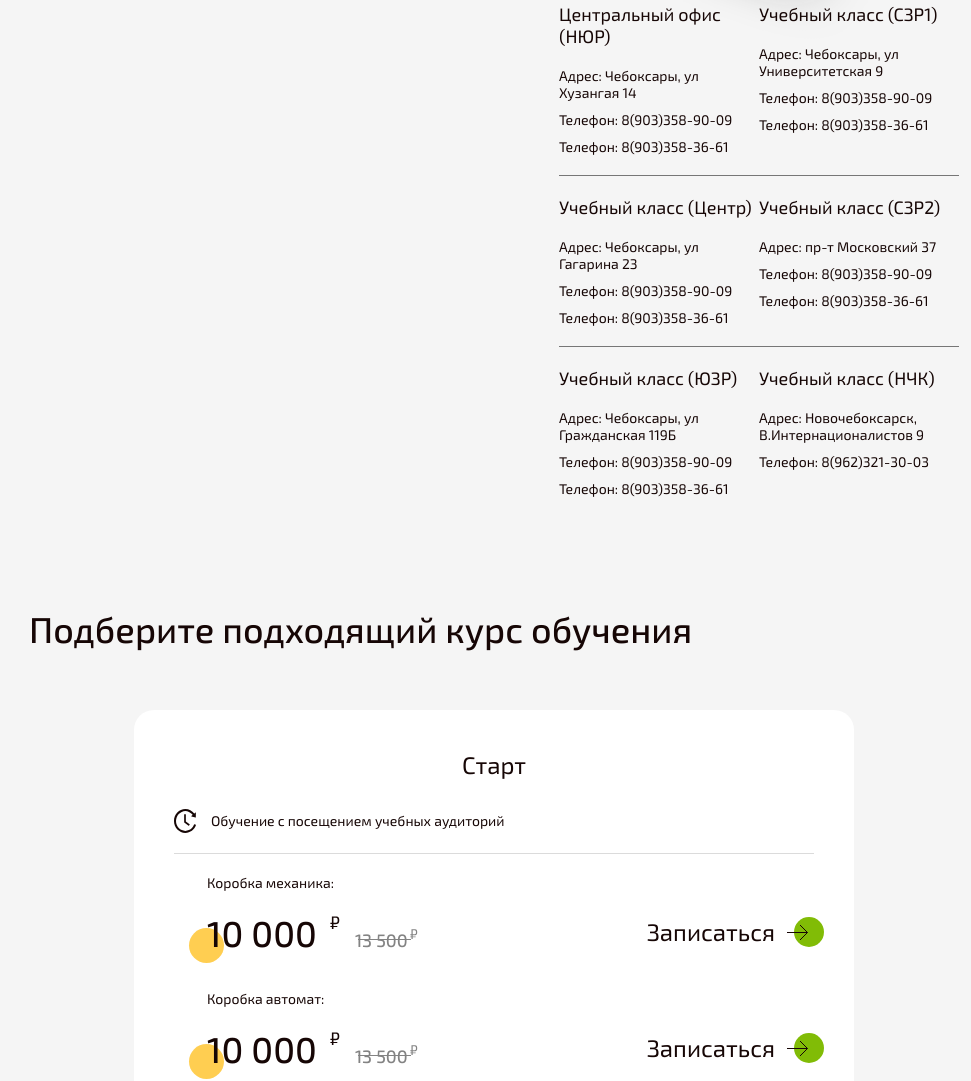
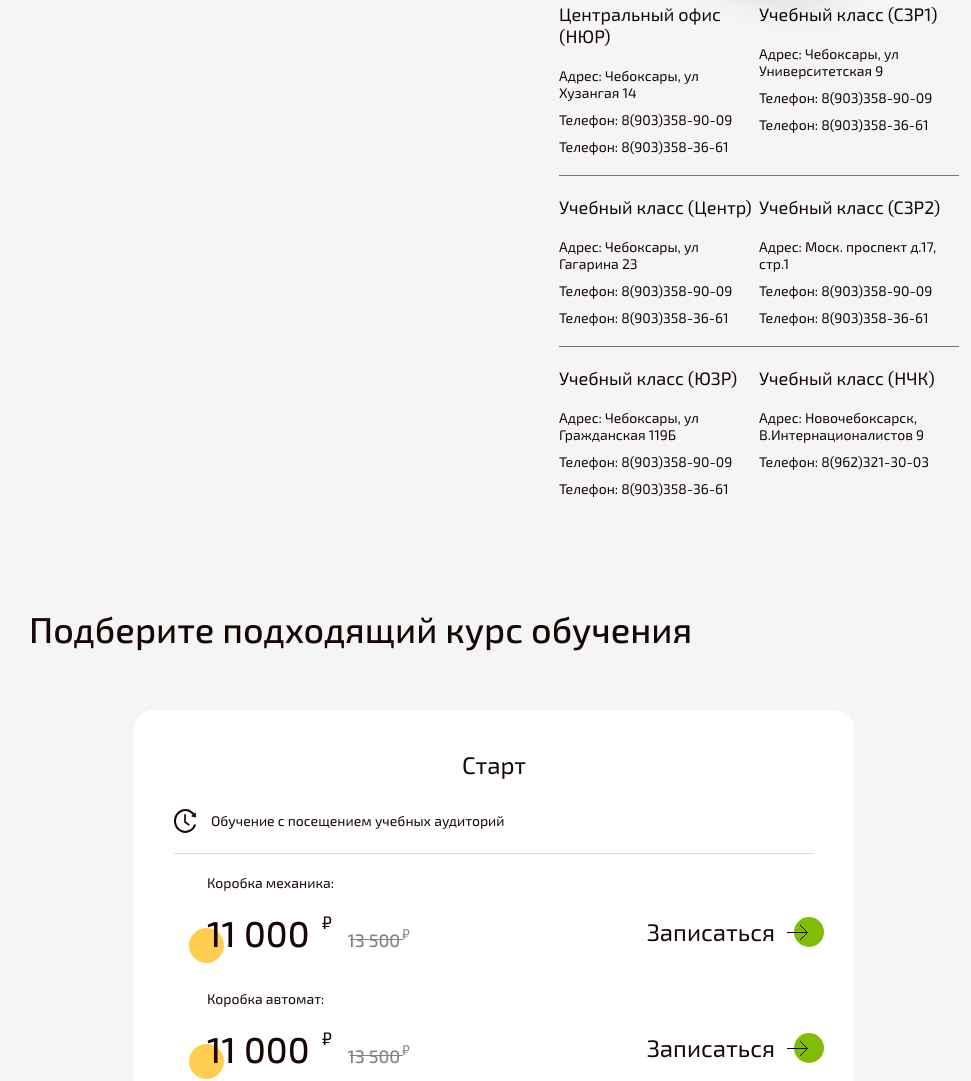
Before and after one commit to GazievAhmed/test, a website: page src/index.html in a window 1280 px wide. Shown: the part 3330-4411 px from the top of the page, without its empty margins (146-1117 px from the left). Drawn offline with nearby package versions, Linux system fonts and the light colour scheme; files that its build step writes are made by us from their sources.

Commit message:
Внес правки в верстку

```diff
--- a/src/parts/layout/filial.html
+++ b/src/parts/layout/filial.html
@@ -38,7 +38,7 @@
           </div>
           <div class="adress__item">
             <span class="adress__title">Учебный класс (СЗР2)</span>
-            <span class="adress__info">Адрес: пр-т Московский 37</span>
+            <span class="adress__info">Адрес: Моск. проспект д.17, стр.1</span>
             <span class="adress__info">Телефон: 8(903)358-90-09</span>
             <span class="adress__info">Телефон: 8(903)358-36-61</span>
           </div>
@@ -86,7 +86,7 @@
           </div>
           <div class="adress__item">
             <span class="adress__title">Учебный класс (СЗР2)</span>
-            <span class="adress__info">Адрес: пр-т Московский 37</span>
+            <span class="adress__info">Адрес: Моск. проспект д.17, стр.1</span>
             <span class="adress__info">Телефон: 8(903)358-90-09</span>
             <span class="adress__info">Телефон: 8(903)358-36-61</span>
           </div>
--- a/src/parts/layout/kurs.html
+++ b/src/parts/layout/kurs.html
@@ -19,7 +19,7 @@
             <div class="item__content">
               <div class="item__mix">
                 <span class="item__price">
-                  10 000
+                  11 000
                 </span>
                 <span class="item__oldprice">
                   13 500
@@ -38,7 +38,7 @@
             <div class="item__content">
               <div class="item__mix">
                 <span class="item__price">
-                  10 000
+                  11 000
                 </span>
                 <span class="item__oldprice">
                   13 500
--- a/src/parts/layout/price.html
+++ b/src/parts/layout/price.html
@@ -11,7 +11,7 @@
           Категория B (Механика)
         </span>
         <span class="box__text">
-          Автомат
+          Механика
         </span>
         <span class="box__price">
           600 руб / 90 мин.
@@ -27,7 +27,7 @@
           Категория B (Автомат)
         </span>
         <span class="box__text">
-          Механика
+          Автомат
         </span>
         <span class="box__price">
           700 руб / 90 мин.
```
